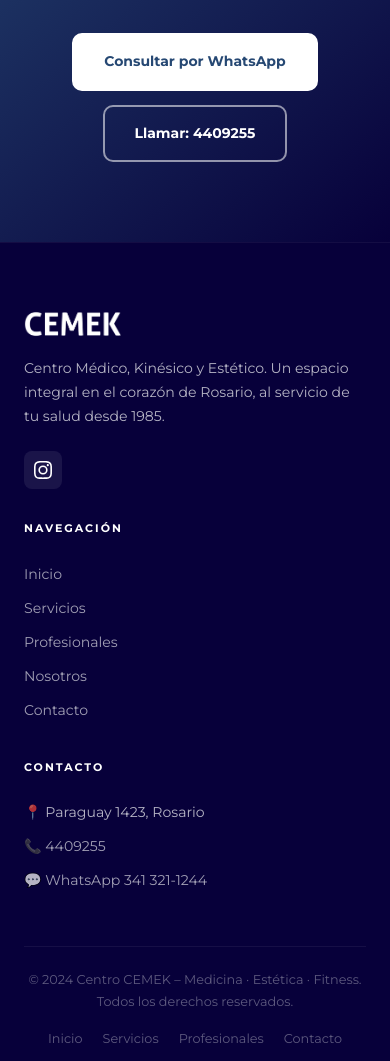
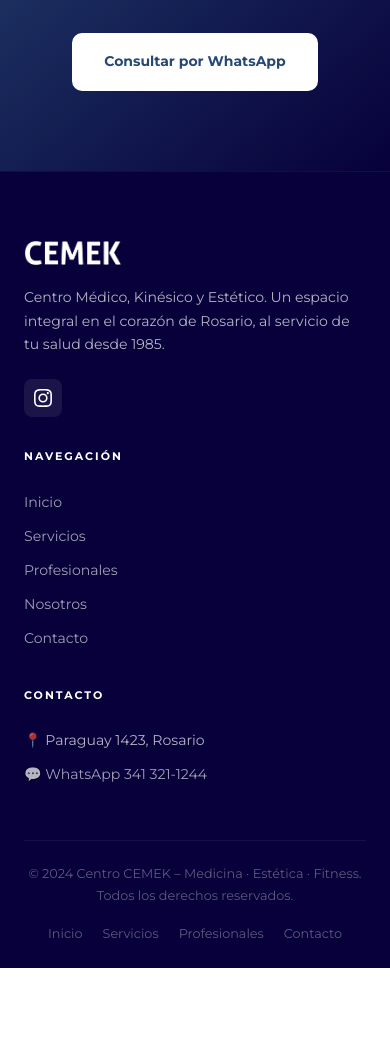
Before and after one commit to Francisseval/web-Clinica-Cemek, a plain HTML site: page alquiler-consultorios.html in a window 390 px wide. Shown: the part 2471-3532 px from the top of the page. After the commit the page ends 3439 px from the top, so only its background shows below. Drawn offline with Linux system fonts and the light colour scheme.

Commit message:
Remove landline phone from alquiler-consultorios.html, keep WhatsApp only

```diff
--- a/alquiler-consultorios.html
+++ b/alquiler-consultorios.html
@@ -271,7 +271,6 @@
       <p>Escribinos por WhatsApp y coordinamos una visita a Centro CEMEK, Paraguay 1423, Rosario.</p>
       <div class="cta-btns">
         <a href="https://wa.me/5493413211187?text=Hola!%20Me%20interesa%20alquilar%20un%20consultorio%20en%20Centro%20CEMEK.%20%C2%BFMe%20pod%C3%A9s%20brindar%20m%C3%A1s%20informaci%C3%B3n%3F" target="_blank" rel="noopener noreferrer" class="btn btn-white">Consultar por WhatsApp</a>
-        <a href="tel:4409255" class="btn btn-outline-light">Llamar: 4409255</a>
       </div>
     </div>
   </section>
@@ -303,7 +302,6 @@
           <h4>Contacto</h4>
           <ul>
             <li>📍 Paraguay 1423, Rosario</li>
-            <li>📞 <a href="tel:4409255">4409255</a></li>
             <li>💬 <a href="https://wa.me/5493413211244">WhatsApp 341 321-1244</a></li>
           </ul>
         </div>
```
